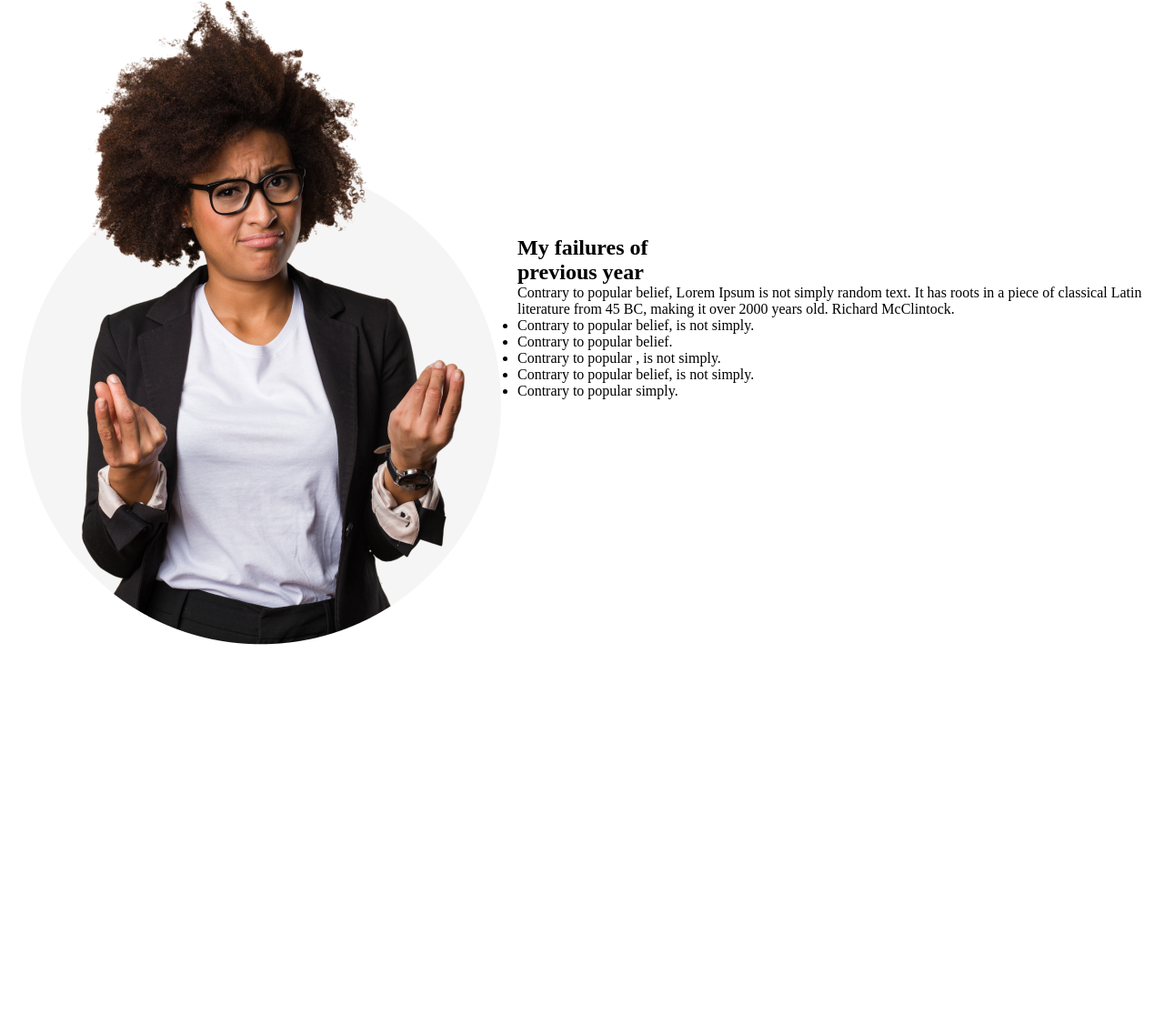
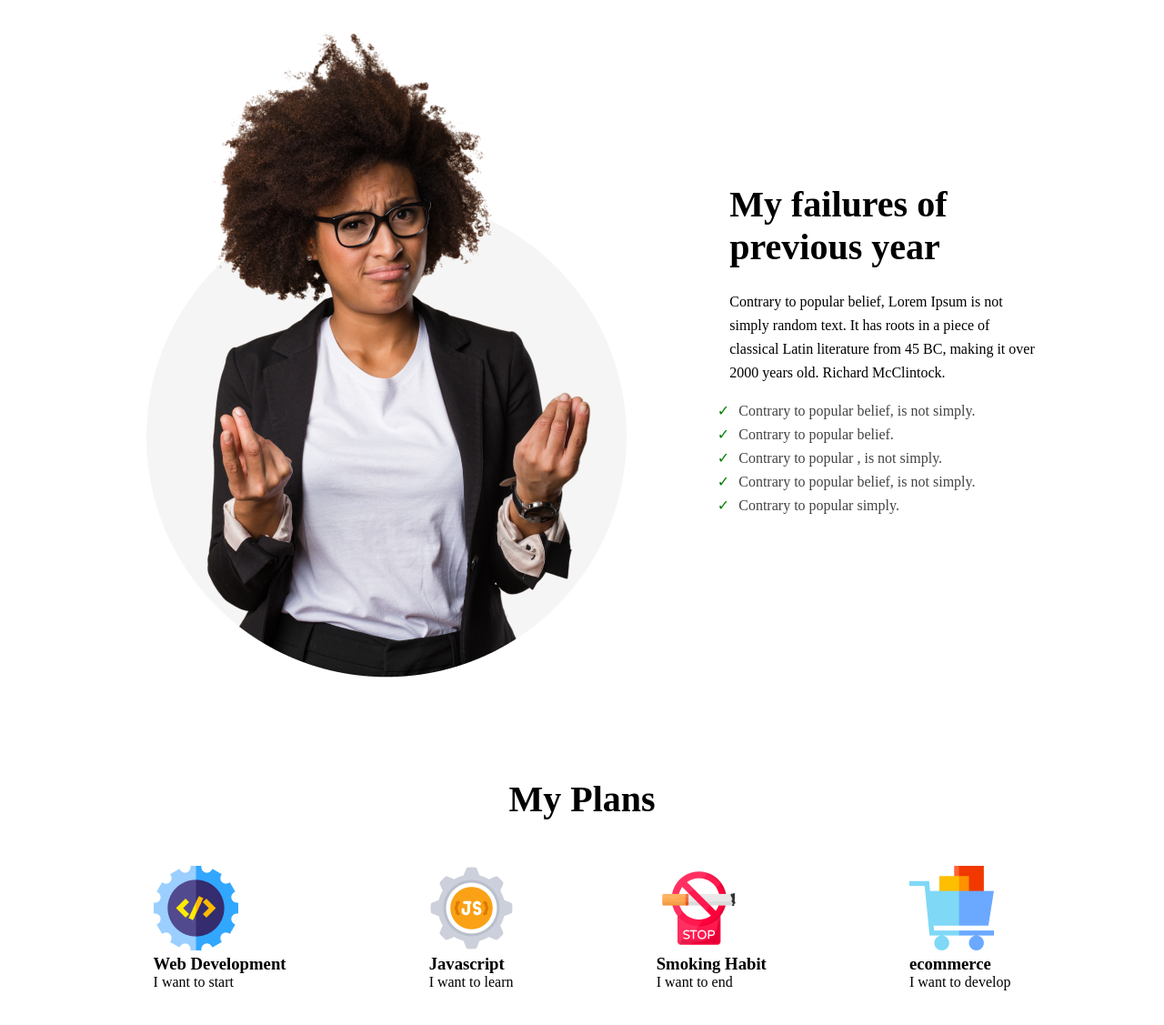
Before and after one commit to pipas-hasan/home-task1, a plain HTML site: page index.html in a window 1280 px wide. Shown: the part 815-1942 px from the top of the page at 91% size. Before the commit the page ends 1528 px from the top, so only its background shows below. Drawn offline with Linux system fonts and the light colour scheme.

Commit message:
plants section

```diff
--- a/index.html
+++ b/index.html
@@ -23,8 +23,8 @@
                     <img src="./images/person.png" alt="">
                 </div>
                 <div class="main-content">
-                    <h2 >My failures of<br> previous year</h2>
-                    <p>Contrary to popular belief, Lorem Ipsum is not simply random text. It has roots in a piece of classical Latin literature from 45 BC, making it over 2000 years old. Richard McClintock.</p>
+                    <h2 class="main-title">My failures of<br> previous year</h2>
+                    <p class="main-text">Contrary to popular belief, Lorem Ipsum is not simply random text. It has roots in a piece of classical Latin literature from 45 BC, making it over 2000 years old. Richard McClintock.</p>
                     <ul>
                         <li>Contrary to popular belief, is not simply.</li>
                         <li>Contrary to popular belief.</li>
@@ -35,6 +35,40 @@
                 </div>
             </div>
         </section>
+        <!-- My Plans sextion -->
+        <section id="plans-section">
+            <h1 class="plans-title">My Plans</h1>
+            <div class="plants-container">
+                <div class="box">
+                    <div class="icon">
+                        <img src="./icon/web.png" alt="">
+                    </div>
+                    <h3>Web Development</h3>
+                    <p>I want to start</p>
+                </div>
+                <div class="box">
+                    <div class="icon">
+                        <img src="./icon/js.png" alt="">
+                    </div>
+                    <h3>Javascript</h3>
+                    <p>I want to learn</p>
+                </div>
+                <div class="box">
+                    <div class="icon">
+                        <img src="./icon/smoke.png" alt="">
+                    </div>
+                    <h3>Smoking Habit</h3>
+                    <p>I want to end</p>
+                </div>
+                <div class="box">
+                    <div class="icon">
+                        <img src="./icon/ecom.png" alt="">
+                    </div>
+                    <h3>ecommerce</h3>
+                    <p>I want to develop</p>
+                </div>
+            </div>
+        </section>
     </main>
     <footer></footer>
 </body>
--- a/style.css
+++ b/style.css
@@ -21,14 +21,15 @@
     top: 50%;
     right: 0%;
     transform: translate(-50%, -50%);
-    margin-top: 60px;
+    padding-top: 70px;
+    padding-bottom: 50px;
 }
 
 
 
 .banner-title{
     color: #151414;
-    font-size: 65px;
+    font-size: 55px;
     font-weight: 700;
     text-shadow: 0px 4px 4px 0px rgba(0, 0, 0, 0.25);
 }
@@ -60,4 +61,56 @@
     display: flex;
     justify-content: space-around;
     align-items: center;
+    height: 800px;
+    width: 1100px;
+    margin: 0px auto;
 }
+
+.main-title{
+    font-size: 40px;
+    font-weight: 700;
+}
+
+.main-text{
+    padding-top: 24px;
+    padding-bottom: 16px;
+    font-size: 16px;
+    width: 340px;
+    line-height: 26px;
+}
+
+ul{
+    margin-right: 10px;
+}
+li {
+    color:  #444343;
+    font-size: 16px;
+    line-height: 26px;
+    padding-left:10px;
+}
+
+li::marker {
+    color: green;
+    content: "✓";
+    margin: 0px 5px;
+  }
+
+/* my plants--------- */
+#plans-section{
+   margin: 70px 0px;
+}
+.plans-title{
+    text-align: center;
+    font-size: 40px;
+    font-weight: 700;
+    padding-bottom: 50px;
+}
+
+
+
+.plants-container{
+    display: flex;
+    justify-content: space-around;
+    width: 1100px;
+    margin: 0px auto;
+}
```
